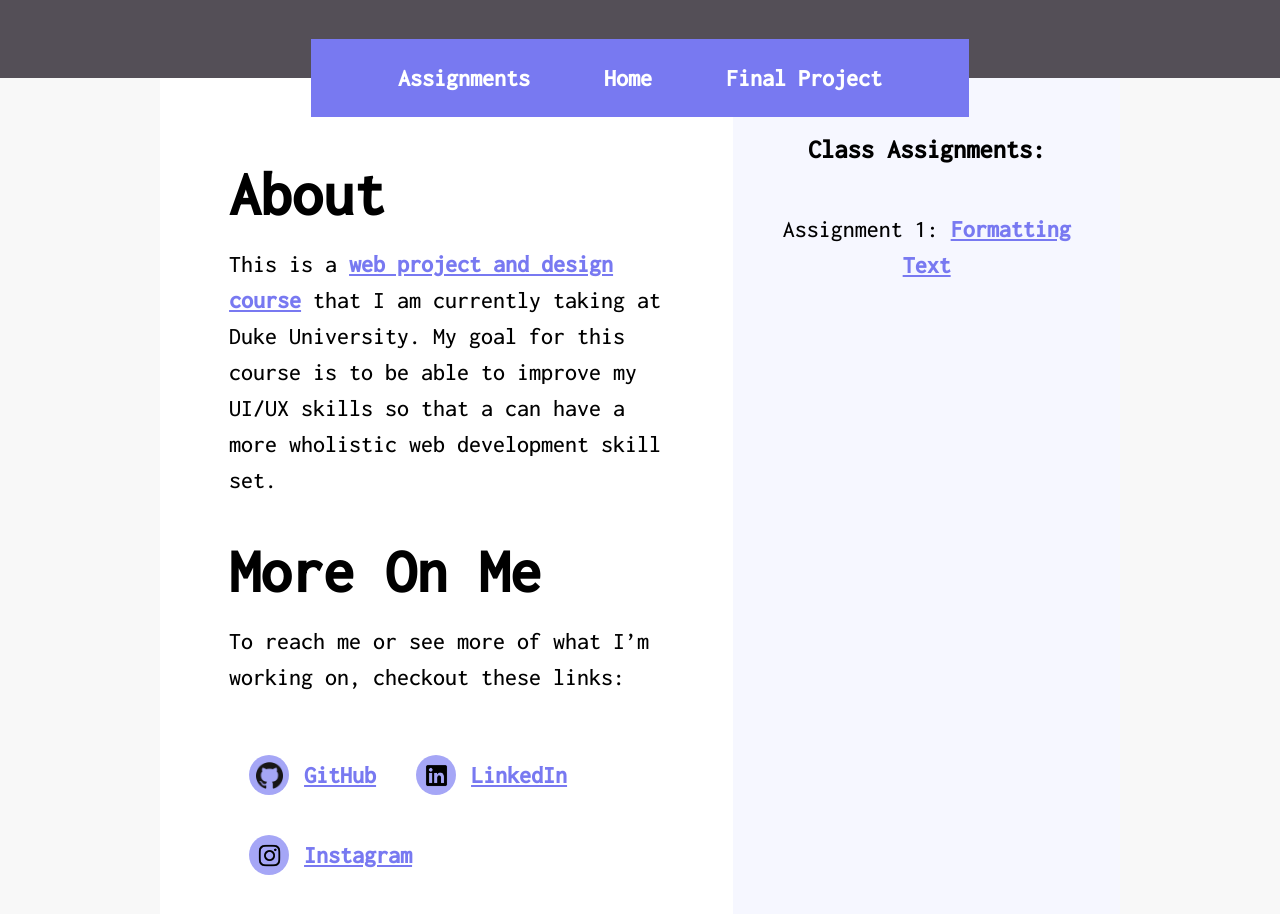
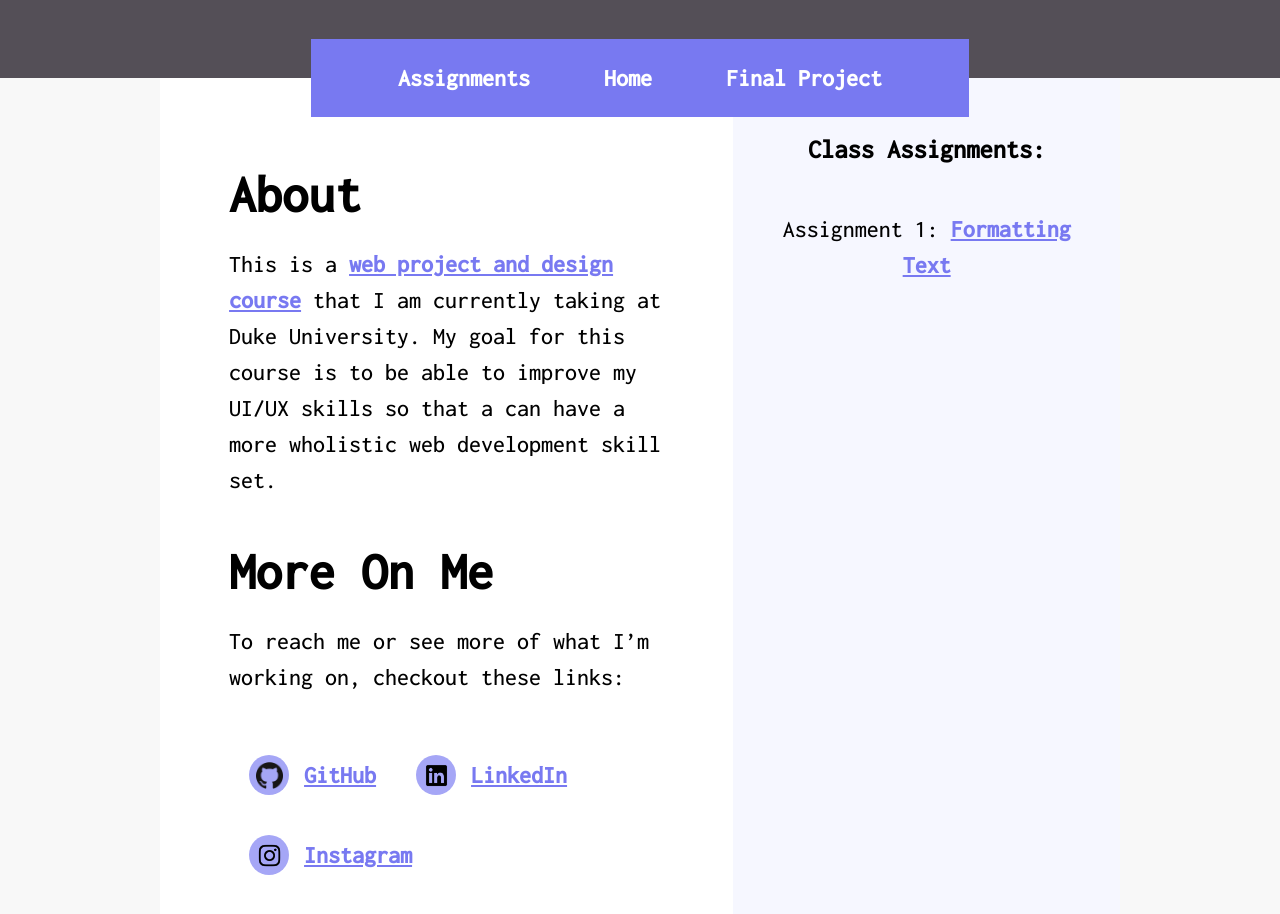
Before and after one commit to joshpetit/web-project-design, a Next.js app: page / in a window 1280 px wide. Shown: the top 914 px of the page. Built offline with nearby package versions, Linux system fonts and the light colour scheme.

Commit message:
Fix nav bar

```diff
--- a/styles/Navigation.module.css
+++ b/styles/Navigation.module.css
@@ -12,6 +12,7 @@
 }
 
 .navigationBar{
+  overflow: hidden;
   display: flex;
   margin-top: auto;
   transform: translate(0%, 50%);
@@ -23,7 +24,7 @@
 }
 
 .imgBanner {
-  height: 25%;
+  height: 20vh;
   width: 100%;
   background-color: #544f57;
   display: flex;
@@ -39,6 +40,7 @@
   padding: 0px 7px;
   font-weight: bold;
   transition: 150ms;
+  height: 100%;
 }
 
 .navigationBar .button:hover {
--- a/styles/globals.css
+++ b/styles/globals.css
@@ -21,7 +21,7 @@ h1 {
 h2 {
   font-style: normal;
   font-weight: bold;
-  font-size: 2.6em;
+  font-size: 2.2em;
   line-height: 67px;
 }
 
```
